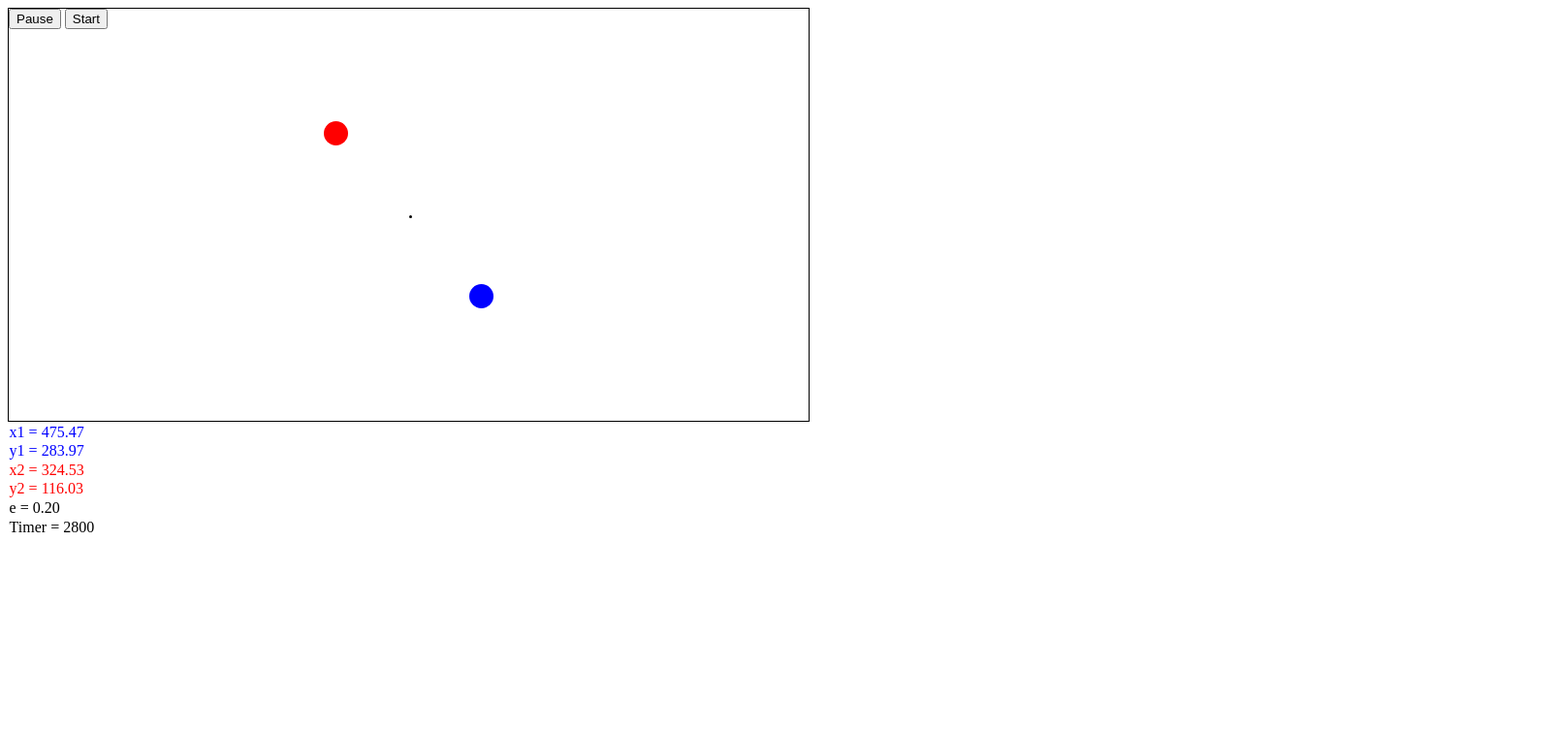
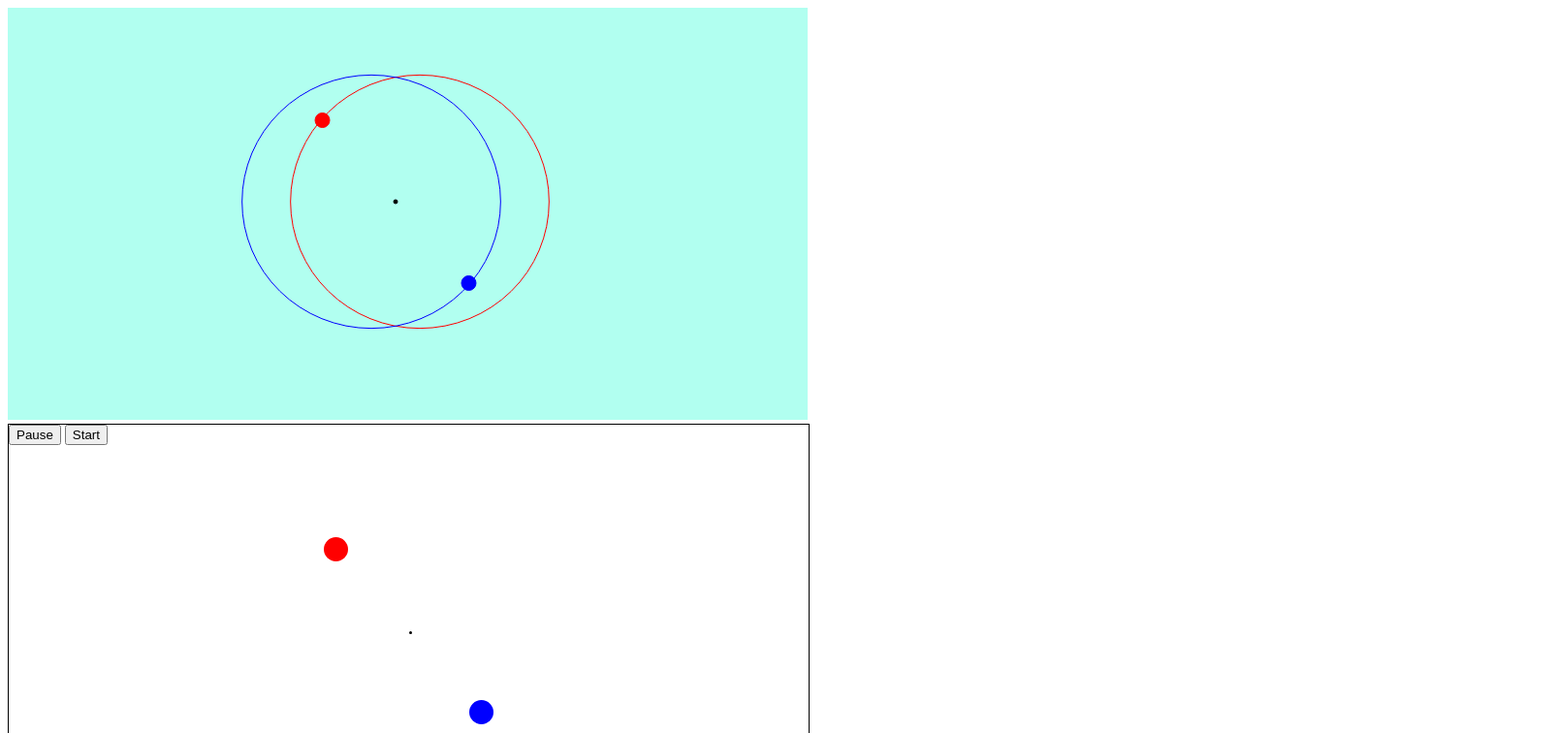
Before and after one commit to Ghoost17/JS_2_Dot, a plain HTML site: page Dots/index.html in a window 1280 px wide. Both pictures are taken after a click on the button "Start". Shown: the top 756 px of the page at 97% size, 1608 px wide, since content can reach past the window. Drawn offline with nearby package versions, Linux system fonts and the light colour scheme.

Commit message:
Add files via upload

```diff
--- a/Dots/index.html
+++ b/Dots/index.html
@@ -10,6 +10,9 @@
 
 </head>
 <body>
+    <canvas id="canvass" width="1600" height="425">
+        Извините, ваш браузер нет поддерживает&lt;canvas&gt; элемент.
+</canvas>
    <div id="main">
         <input id="stop" type="button" value="Pause"/>
         <input id="start" type="button" value="Start"/>
--- a/Dots/js/script.js
+++ b/Dots/js/script.js
@@ -25,7 +25,7 @@ $(document).ready(function()
     m1 = 1, m2 = 1,
     m = m1 + m2,
 //Const +
-    G = 1,// 6.674e-11,
+    G =  1,
     k = G * m,
 //Vector r(0) and r'(0)
     r10 = x20 - x10,
@@ -38,14 +38,13 @@ $(document).ready(function()
     v0_2 = vr10 * vr10 + vr20 * vr20,
     v0 = Math.sqrt(v0_2),
 
-//Integrals
-    c = r10 * vr20 - r20 * vr10, //Area
-    omega0 = c / r0_2,
-    h = v0_2 - 2 * k / r0, //Energy
-//Vec Laplace
+//интегралы
+    c = r10 * vr20 - r20 * vr10, //Площади
+    h = v0_2 - 2 * k / r0, //Энергии
+//Вектор Лапласа
     f1 = k * r10 / r0 - c * vr20,
     f2 = k * r20 / r0 + c * vr10,
-//Ellipse param
+//Параметры Элипса
     p = c * c / k,
     e = Math.sqrt(f1 * f1 + f2 * f2) / k,
     a = p / (1 - e*e),
@@ -82,7 +81,20 @@ $(document).ready(function()
     let sign = 1;
     let sin_is_increasing = true;
     let last_r_sin_nu = undefined;
-
+//////////////////////////////////////////////
+    function drawEllipse(ctx, x, y, a,b,color) {
+        ctx.beginPath();
+        ctx.save(); // сохраняем стейт контекста
+        ctx.translate(x, y); // перемещаем координаты в центр эллипса
+       // ctx.rotate(angle); // поворачиваем координатную сетку на нужный угол
+        ctx.scale(1, b/a); // сжимаем по вертикали
+        ctx.arc(0, 0, a, 0, Math.PI*2); // рисуем круг
+        ctx.restore(); // восстанавливает стейт, иначе обводка и заливка будут сплющенными и повёрнутыми
+        ctx.strokeStyle = color;
+        ctx.stroke(); // обводим
+        ctx.closePath();
+    }
+///////////////////////////////////////////////////////////////
     const drawPosition = function(t)
     {
         let M = n * (t-tau),
@@ -95,7 +107,7 @@ $(document).ready(function()
             r2_diff = r2 - r_cos_nu * r_cos_nu,
             r_sin_nu = sign * Math.sqrt( Math.abs(r2_diff) ),
             omega = c / r2;
-//Выбор знака у синуса, для верного направления движения объектов
+//Выбор знака у синуса, для верно го направления движения объектов
         if (last_r_sin_nu !== undefined)
         {
             if (Math.abs(r_sin_nu) < 0.1 * r)
@@ -135,6 +147,39 @@ $(document).ready(function()
         document.getElementById("y2").innerHTML = y2.toFixed(2);
         document.getElementById("ti").innerHTML = t;
         document.getElementById("ex").innerHTML = e.toFixed(2);
+        /////////////////////////////////////////////////////////
+        var ctx = document.getElementById("canvass").getContext("2d");
+        //ctx.globalCompositeOperation = 'destination-over';
+        //ctx.clearRect(0,0,825,425);
+        ctx.fillStyle = '#B1FFF0';
+        ctx.fillRect(0,0,825,425);
+
+        drawEllipse(ctx,(x1+x2)/2+25,(y1+y2)/2,a,b,'red');
+        drawEllipse(ctx,(x1+x2)/2-25,(y1+y2)/2,a,b,'blue');
+
+        ctx.beginPath();
+        ctx.arc(x1, y1, 7.5, 0, 2 * Math.PI);
+        ctx.strokeStyle = 'blue';
+        ctx.fillStyle = 'blue';
+        ctx.fill();
+        ctx.stroke();
+
+
+        ctx.beginPath();
+        ctx.arc(x2, y2, 7.5, 0, 2 * Math.PI);
+        ctx.strokeStyle = 'red';
+        ctx.fillStyle = 'red';
+        ctx.fill();
+        ctx.stroke();
+
+        ctx.beginPath();
+        ctx.arc((x1+x2)/2 , (y1+y2)/2 , 2, 0, 2 * Math.PI);
+        ctx.strokeStyle = 'black';
+        ctx.fillStyle = 'black';
+        ctx.fill();
+        ctx.stroke();
+        ctx.save();
+
 
 
     }
@@ -165,4 +210,5 @@ $(document).ready(function()
         clearInterval(timer);
         timer = null
     });
+
 });
```
Also changed, not shown: Dots/css/main.css (line endings or trailing spaces).
